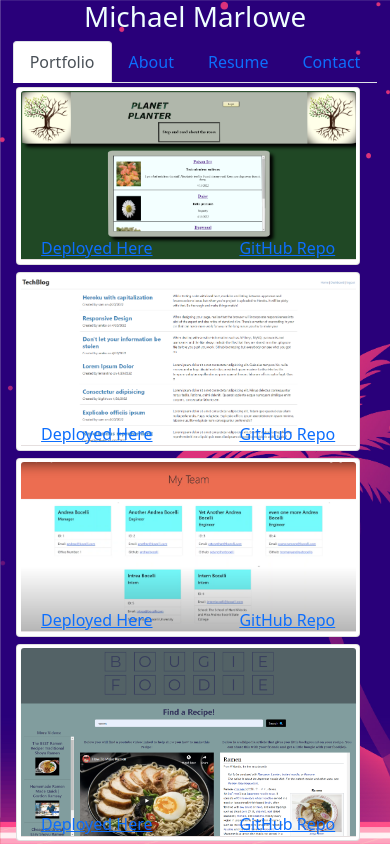
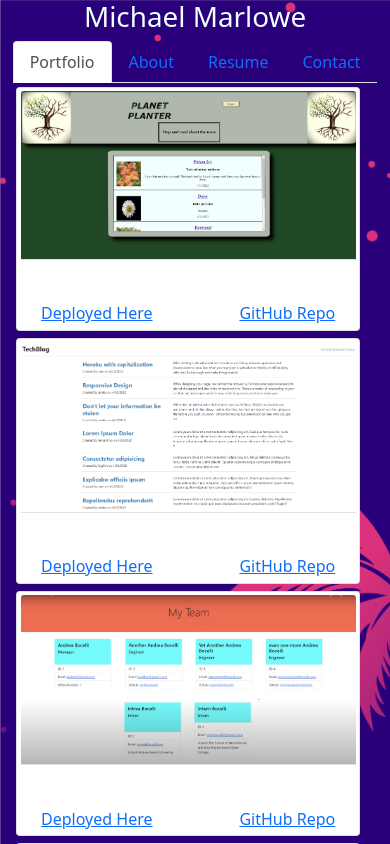
Before and after one commit to MarloweMich/reactportfolio, a React (Create React App) app: page / in a window 390 px wide. Shown: the top 844 px of the page. Built offline with nearby package versions, Linux system fonts and the light colour scheme.

Commit message:
padding on bottom of cards so links are more visible project.css

```diff
--- a/src/components/pages/Project.css
+++ b/src/components/pages/Project.css
@@ -86,6 +86,7 @@
         margin: 1%;
         width: 450px;
         padding: 1%;
+        padding-bottom: 70px;
     }
 
     .textDeployed{
```
